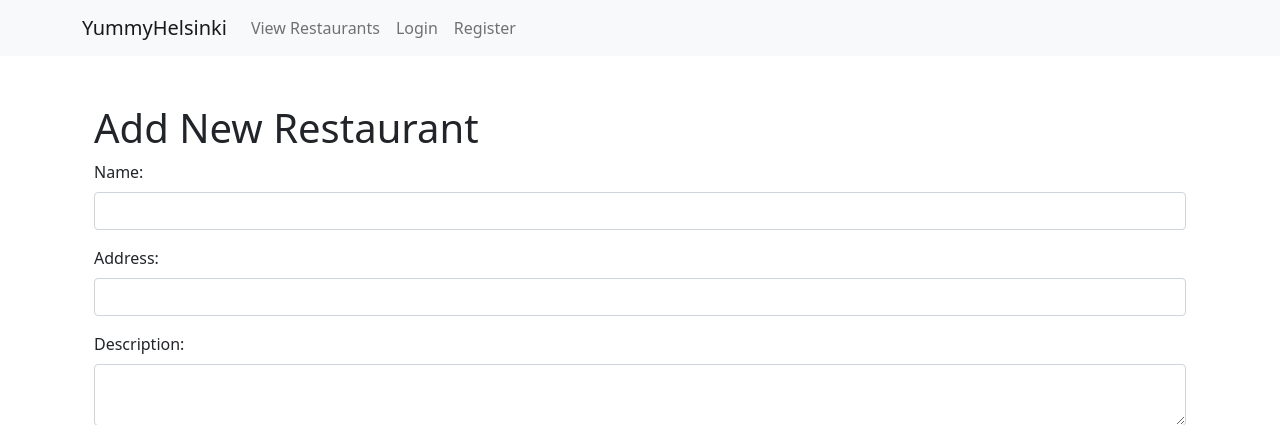
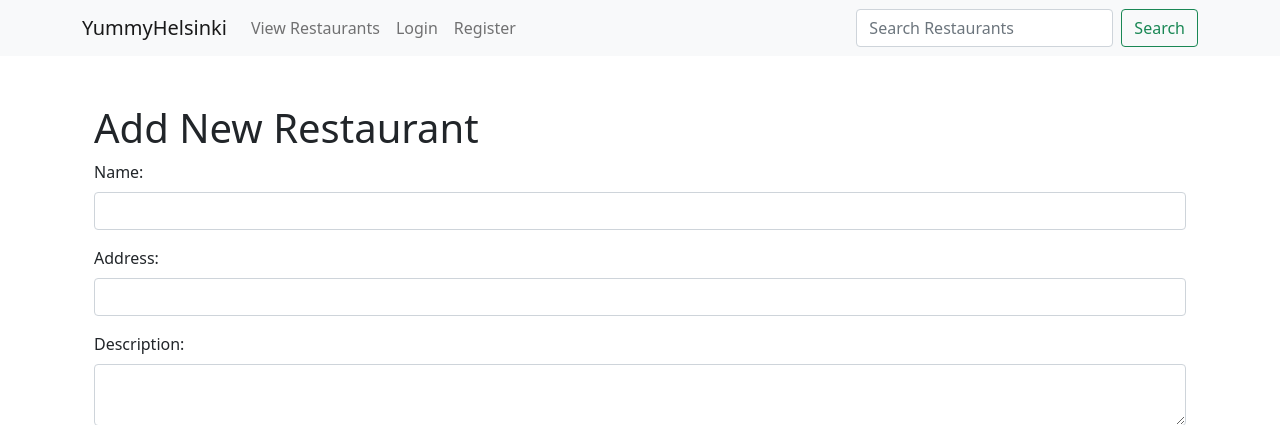
Before and after one commit to imsyc75/Ravintolasovellus, a Flask app: page /add_restaurant in a window 1280 px wide. Shown: the top 425 px of the page. Run offline with Flask 3, Linux system fonts and the light colour scheme; data that the repository does not hold is empty; some libraries are stand-ins or nearby versions.

Commit message:
user can search restaurant

```diff
--- a/routes.py
+++ b/routes.py
@@ -328,3 +328,21 @@ def delete_category(category_id):
         cur.close()
         conn.close()
     return redirect('/admin_page')
+
+
+
+@app.route('/search')
+def search():
+    query = request.args.get('q', '')
+    if query:
+        conn = get_db_connection()
+        cur = conn.cursor()
+        cur.execute("SELECT restaurant_id FROM restaurants WHERE name LIKE %s", ('%' + query + '%',))
+        restaurant = cur.fetchone()
+        cur.close()
+        conn.close()
+        if restaurant:
+            return redirect(f'/restaurant/{restaurant[0]}')
+        else:
+            return render_template('error.html', query=query)
+    return render_template('index.html')
--- a/templates/layout.html
+++ b/templates/layout.html
@@ -16,7 +16,7 @@
                 <span class="navbar-toggler-icon"></span>
             </button>
             <div class="collapse navbar-collapse" id="navbarNav">
-                <ul class="navbar-nav">
+                <ul class="navbar-nav me-auto mb-2 mb-lg-0">
                     <li class="nav-item">
                         <a class="nav-link" href="/restaurants">View Restaurants</a>
                     </li>
@@ -38,6 +38,10 @@
                         </li>
                     {% endif %}
                 </ul>
+                <form class="d-flex" action="/search" method="get">
+                    <input class="form-control me-2" type="search" placeholder="Search Restaurants" aria-label="Search" name="q">
+                    <button class="btn btn-outline-success" type="submit">Search</button>
+                </form>
             </div>
         </div>
     </nav>
```
Also changed, not shown: templates/error.html (added, +9 -0 lines).
